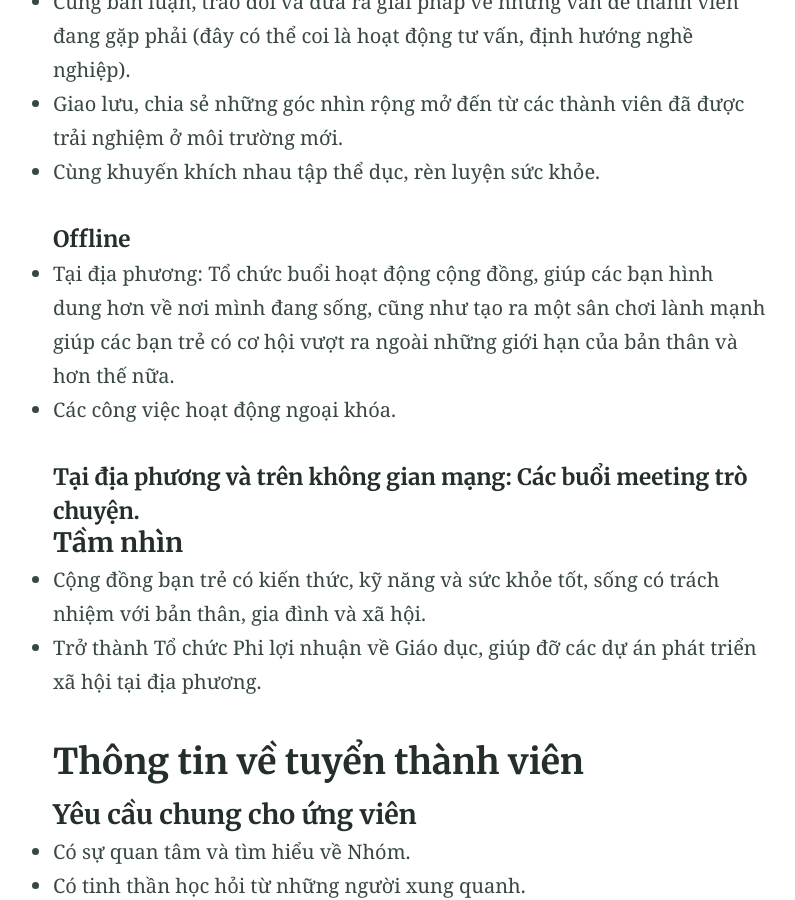
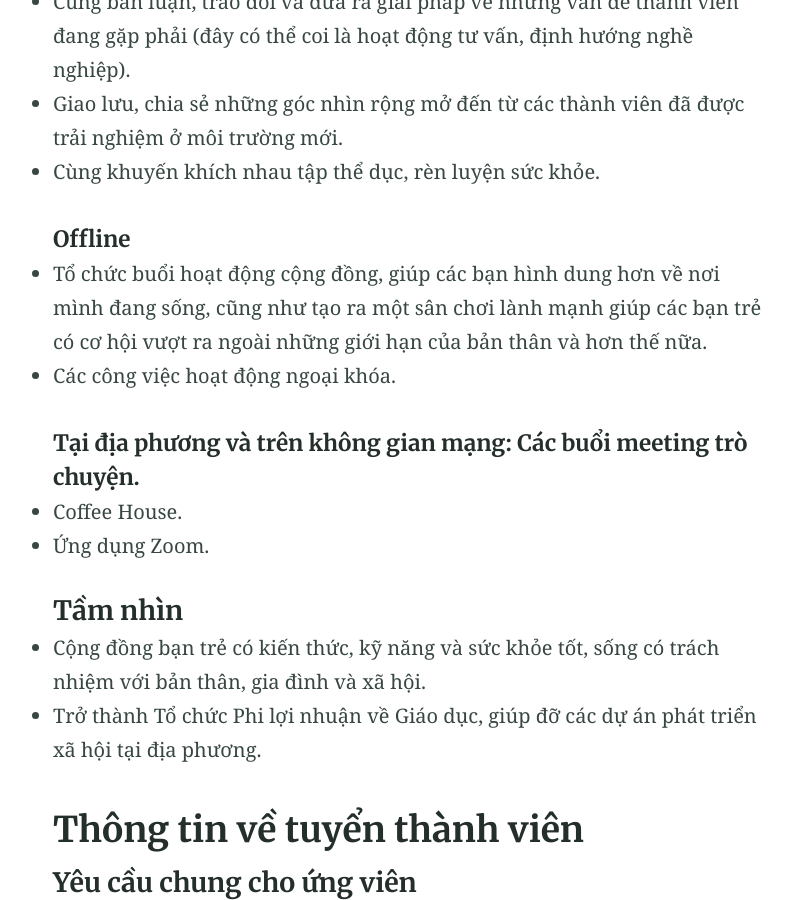
Before and after one commit to 8trien/1, a Jekyll site: the page built from index.md, in a window 1280 px wide and 900 px high, scrolled down 1425 px. Shown: the whole window, without its empty margins (230-1025 px from the left). Built offline with Jekyll 4.4.1, drawn with Linux system fonts in a browser that asks for light colours; some of the changed lines change nothing that is shown; some of the changed text lies outside the part shown.

Commit message:
Update index.md

```diff
--- a/index.md
+++ b/index.md
@@ -30,11 +30,12 @@
 - Cùng khuyến khích nhau tập thể dục, rèn luyện sức khỏe.
 
 ##### Offline
-- Tại địa phương: Tổ chức buổi hoạt động cộng đồng, giúp các bạn hình dung hơn về nơi mình đang sống, cũng như tạo ra một sân chơi lành mạnh giúp các bạn trẻ có cơ hội vượt ra ngoài những giới hạn của bản thân và hơn thế nữa.
+- Tổ chức buổi hoạt động cộng đồng, giúp các bạn hình dung hơn về nơi mình đang sống, cũng như tạo ra một sân chơi lành mạnh giúp các bạn trẻ có cơ hội vượt ra ngoài những giới hạn của bản thân và hơn thế nữa.
 - Các công việc hoạt động ngoại khóa.
 
 ##### Tại địa phương và trên không gian mạng: Các buổi meeting trò chuyện.
-
+- Coffee House.
+- Ứng dụng Zoom.
 
 
 #### Tầm nhìn
@@ -64,7 +65,8 @@
 - Cá nhân quan tâm sẽ trả lời bộ câu hỏi khi đã chủ động liên lạc.
 
 ### Tuyển Mentee
-###### Hầu hết đến từ trường THPT Bình Minh, Ninh Bình.
+- ###### Hầu hết đến từ trường THPT Bình Minh, Ninh Bình.
+- Chỉ tham gia khi chắc chắn đồng hành với nhóm lâu dài (tối thiểu 6 tháng).
 
 #### Đối tượng
 - Học sinh cấp 3 (ưu tiên lớp 11).
@@ -135,9 +137,9 @@
 - Có khả năng quản lý thời gian tốt để xây dựng timeline chi tiết và chạy chương trình.
 
 #### Nhóm Cộng tác viên
-###### Kết hợp giữa Nhóm Nội dung và Nhóm Tổ chức.
 
 ##### Mô tả công việc:
+- Hỗ trợ Nhóm Nội dung và Nhóm Tổ chức.
 - Giải đáp thắc mắc và tương tác với người dùng về Nhóm (online lẫn offline).
 - Thiết kế ảnh đi kèm với các bài viết của Nhóm Nội dung và Nhóm Tổ chức.
 - Biên tập các bài viết từ writer để đăng lên fanpage (sửa các lỗi chính tả, câu cú, phong cách diễn đạt và hình thức bài viết).
@@ -150,8 +152,9 @@
 - Có hiểu biết tốt về ngôn ngữ (đặc biệt là cần chịu khó nghiên cứu các thuật ngữ về Khoa học) và có khả năng diễn đạt thu hút người đọc.
 - Có niềm yêu thích với mảng Khoa học và thực sự mong muốn chia sẻ kiến thức cho mọi người.
 
-### Lịch trình hoạt động
--
+### Lộ trình hoạt động
+- Bắt đầu từ hè năm 2021 đến chưa rõ.
+
 ## Xin nhận hỗ trợ
 - Kiến thức được chia sẻ trong nhóm đa dạng, cả khoa học tự nhiên, khoa học xã hội và nhân văn.
 - Nhóm có hoạt động liên quan đến sách, cụ thể là trao đổi sách hàng tháng, đặt mục tiêu mỗi tháng đọc 500 trang.
```
